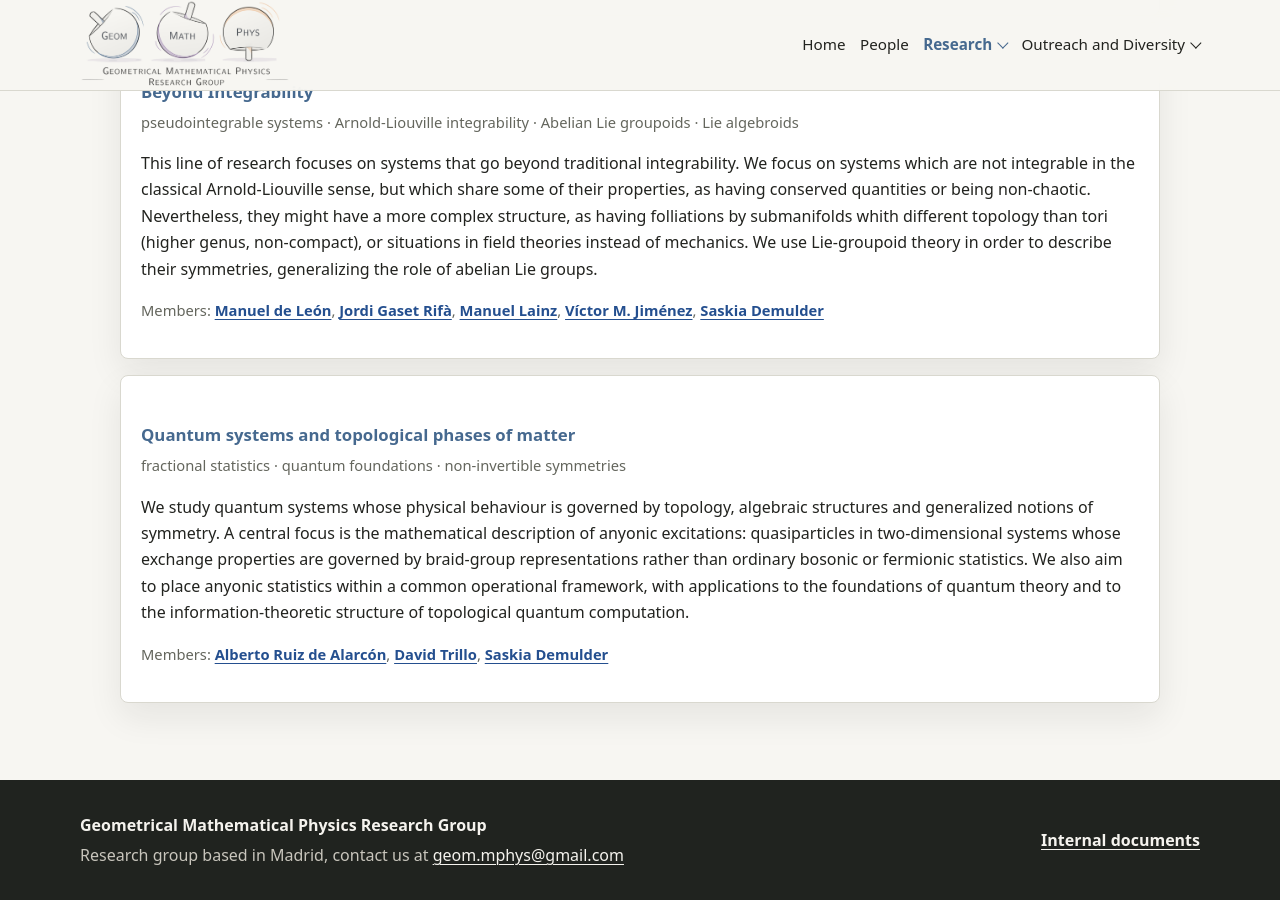
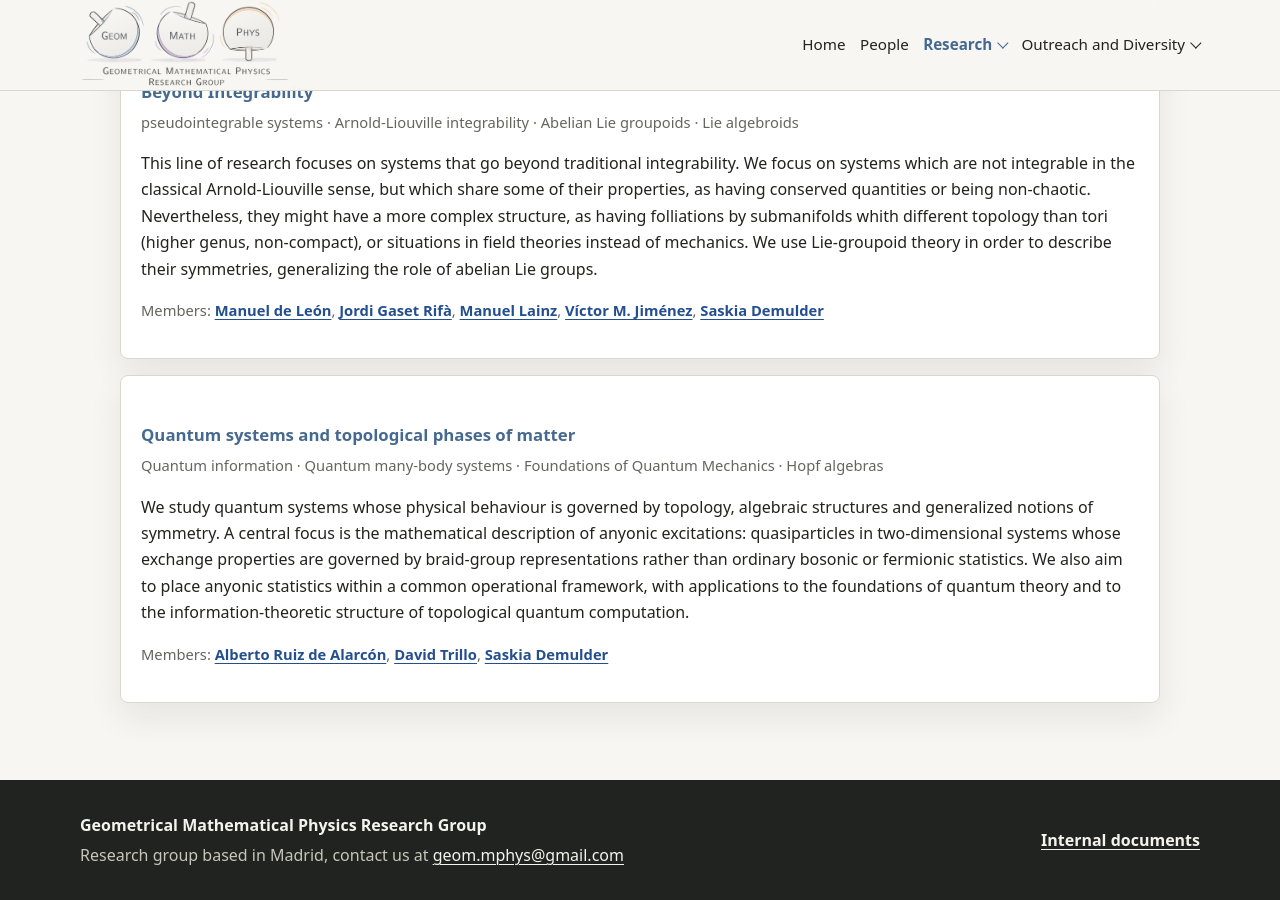
Before and after one commit to GeomMPhys/geommphys.github.io, a Jekyll site: the page built from research-lines.md, in a window 1280 px wide and 900 px high, scrolled down 776 px. Built offline with Jekyll 4.4.1, drawn with Linux system fonts in a browser that asks for light colours.

Commit message:
modifications quantum systems research line

```diff
--- a/_data/research_lines.yml
+++ b/_data/research_lines.yml
@@ -51,9 +51,10 @@ lines:
   - id: quantum-systems
     name: "Quantum systems and topological phases of matter"
     keywords:
-      - fractional statistics
-      - quantum foundations
-      - non-invertible symmetries
+      - Quantum information
+      - Quantum many-body systems
+      - Foundations of Quantum Mechanics
+      - Hopf algebras
     description: "We study quantum systems whose physical behaviour is governed by topology, algebraic structures and generalized notions of symmetry. A central focus is the mathematical description of anyonic excitations: quasiparticles in two-dimensional systems whose exchange properties are governed by braid-group representations rather than ordinary bosonic or fermionic statistics. We also aim to place anyonic statistics within a common operational framework, with applications to the foundations of quantum theory and to the information-theoretic structure of topological quantum computation."
     people:
       - alberto-ruiz-de-alarcon
```
